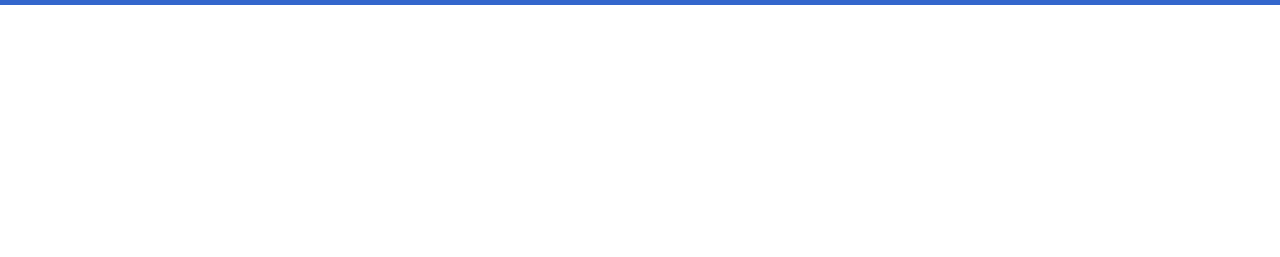
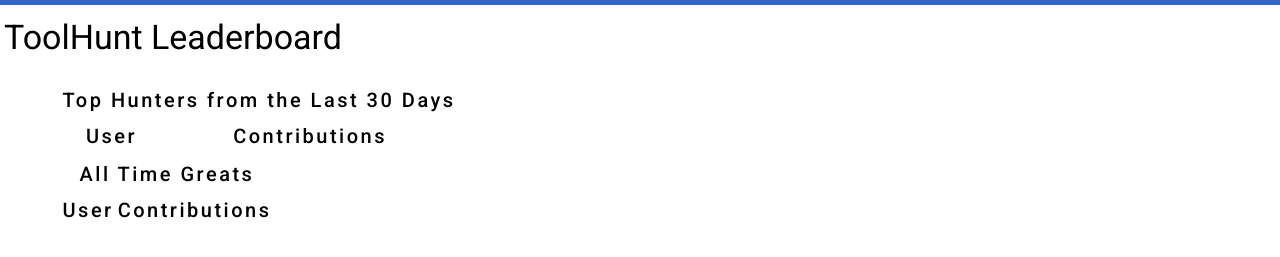
Before and after one commit to nbarnabee/outreachy, a plain HTML site: page views/leaderboard.html in a window 1280 px wide. Shown: the part 51-308 px from the top of the page. Drawn offline with Linux system fonts and the light colour scheme.

Commit message:
leaderboard: Add HTML structure for tables

```diff
--- a/views/leaderboard.html
+++ b/views/leaderboard.html
@@ -26,7 +26,47 @@
     </nav>
   </header>
   <main>
-
+    <h1>ToolHunt Leaderboard</h1>
+    <div class="container table-container">
+      <table>
+        <thead>
+          <tr>
+            <th class="table-title" colspan="2">
+              <h2>Top Hunters from the Last 30 Days</h2>
+            </th>
+          </tr>
+          <tr>
+            <th scope="col">
+              <h3>User</h3>
+            </th>
+            <th scope="col">
+              <h3>Contributions</h3>
+            </th>
+          </tr>
+        </thead>
+        <tbody class="table-latest">
+        </tbody>
+      </table>
+      <table>
+        <thead>
+          <tr>
+            <th class="table-title" colspan="2">
+              <h2>All Time Greats</h2>
+            </th>
+          </tr>
+          <tr>
+            <th scope="col">
+              <h3>User</h3>
+            </th>
+            <th scope="col">
+              <h3>Contributions</h3>
+            </th>
+          </tr>
+        </thead>
+        <tbody class="table-alltime">
+        </tbody>
+      </table>
+    </div>
   </main>
   <script src="../assets/js/leaderboard.js"></script>
 </body>
```
